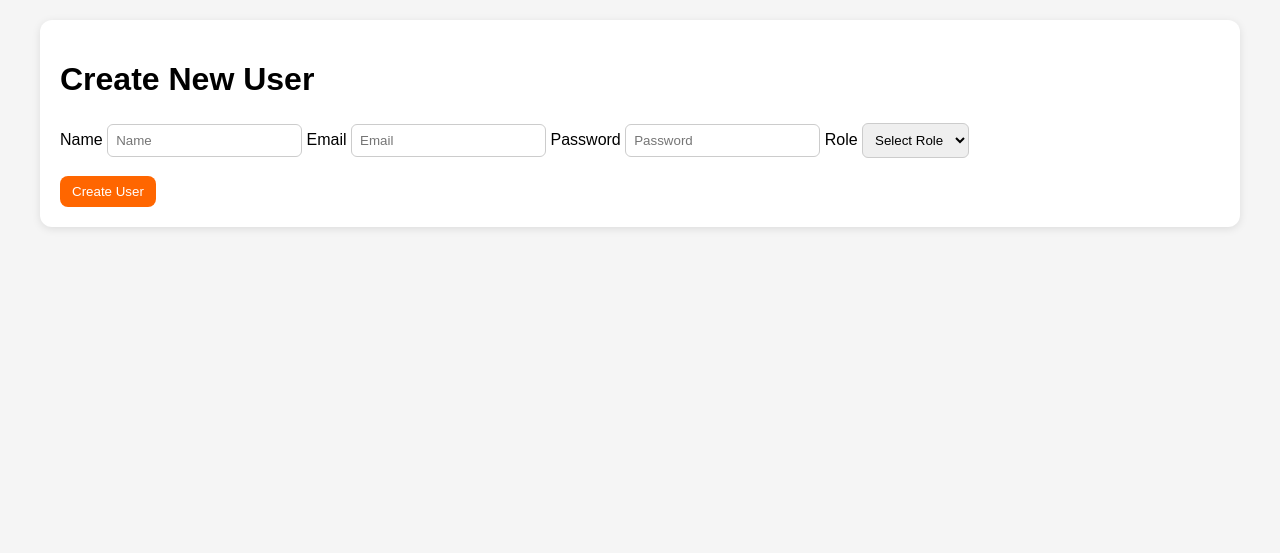
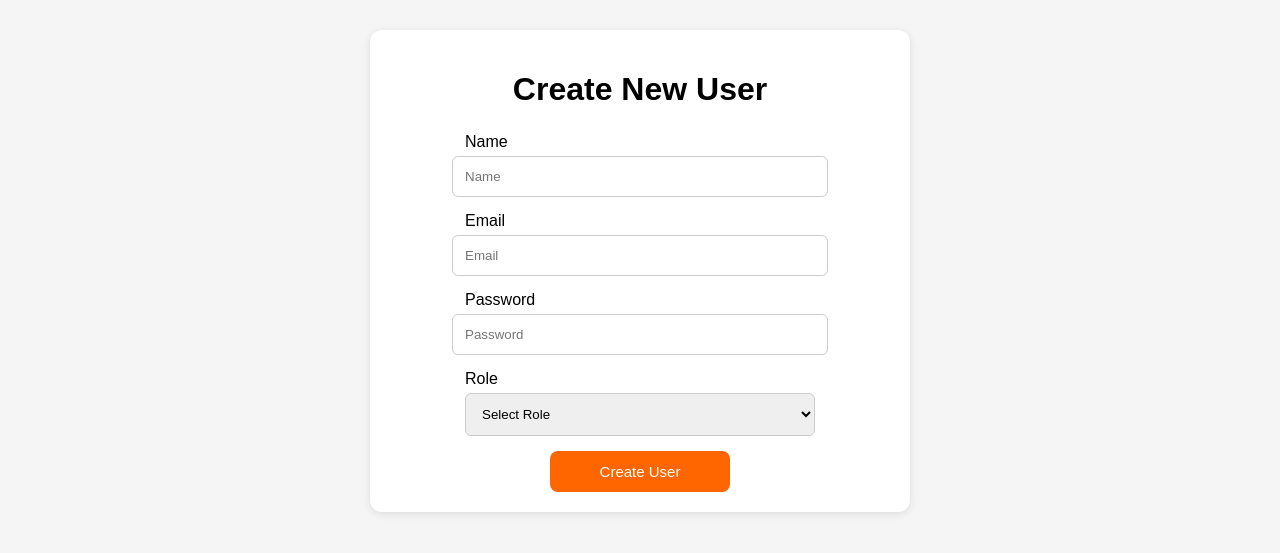
Before and after one commit to Asma-IBrahim-j/JUST_SMART_COMMUNITY, a PHP site: page /admin/create_user.php in a window 1280 px wide. Shown: the part 68-621 px from the top of the page. Run offline with PHP 8.4, Linux system fonts and the light colour scheme; a user stored in the database is signed in.

Commit message:
update 4

```diff
--- a/assets/css/admin.css
+++ b/assets/css/admin.css
@@ -116,3 +116,35 @@ button:hover,
     color:#721c24;
     border:1px solid #f5c6cb;
 }
+.card{
+    max-width:500px;
+    margin:30px auto;
+}
+.card form{
+    display:flex;
+    flex-direction:column;
+}
+
+.card label{
+    display:block;
+    width:70%;
+    margin:0 auto 5px auto;
+}
+.card input,
+.card select{
+    width:70%;
+    padding:12px;
+    margin-bottom:15px;
+    display:block;
+    margin-left:auto;
+    margin-right:auto;
+}
+.card button{
+    width:180px;
+    padding:12px;
+    font-size:15px;
+    align-self:center;
+}
+.page-title{
+    text-align:center;
+}
--- a/auth/studentregister.php
+++ b/auth/studentregister.php
@@ -8,7 +8,7 @@ if (isset($_POST['register'])) {
     $email = trim($_POST['email']);
     $password = $_POST['password'];
     $confirm_password = $_POST['confirm_password'];
-    $faculty = $_POST['faculty'];
+    //$faculty = $_POST['faculty'];
     $role = 'student';
 
     // 1. password match
```
Also changed, not shown: admin/create_user.php (+40 -9 lines), admin/dashboard.php (+14 -0 lines), assets/images/6a18a72556c1a.jpg (added), marketplace/uploads/1779994365_وردة.jpg (added).
